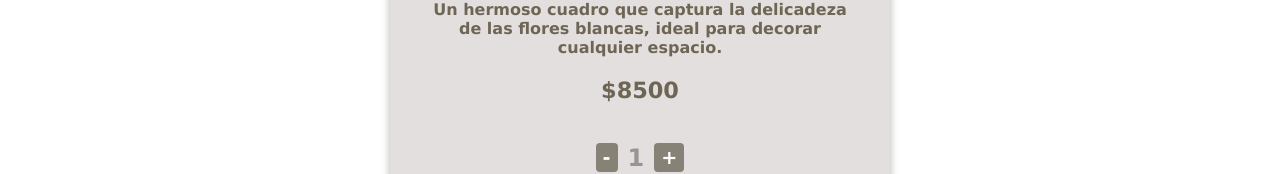
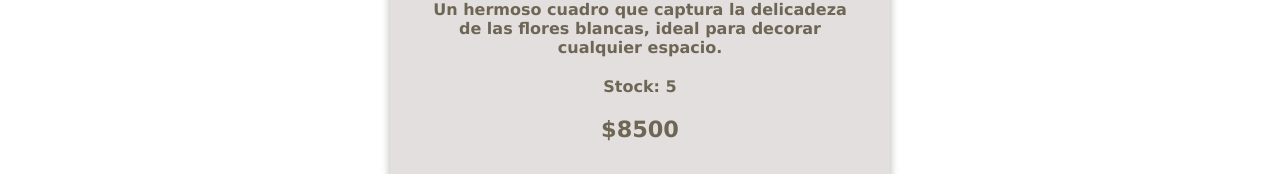
Before and after one commit to micapesciu/CreaTuLanding-Pesciullesi, a React (Vite) app: page /item/1 in a window 1280 px wide. Shown: the part 757-931 px from the top of the page. Built offline with nearby package versions, Linux system fonts and the light colour scheme.

Commit message:
Finalizacion entrega 2

```diff
--- a/src/App.jsx
+++ b/src/App.jsx
@@ -16,7 +16,7 @@ function App() {
           <Routes>
             <Route path='/' element={<ItemListContainer saludo="Bienvenidos a Dalia" />} />
             <Route path='/category/:categoryId' element={<ItemListContainer />} />
-            <Route path='/item/:itemId' element={<ItemDetailContainer />} />
+            <Route path='/item/:idCategory' element={<ItemDetailContainer />} />
             <Route path='*' element={<h1>404 NOT FOUND</h1>} />
           </Routes>
         </CartProvider>
--- a/src/components/Item/Item.jsx
+++ b/src/components/Item/Item.jsx
@@ -2,7 +2,7 @@ import React from 'react';
 import { Link } from 'react-router-dom';
 import './Item.css';
 
-const Item = ({ id, name, img, price, stock }) => {
+const Item = ({ id, name, img, price }) => {
     return (
         <article className='CardItem'>
             <header className='Header'>
--- a/src/components/ItemDetail/ItemDetail.jsx
+++ b/src/components/ItemDetail/ItemDetail.jsx
@@ -31,6 +31,7 @@ const ItemDetail = ({ id, name, img, category, description, price, stock }) => {
                 </picture>
                 <section>
                     <p className='Info'>{description}</p>
+                    <p className='Info'>Stock: {stock}</p>
                     <p className='Info Precio'>${price}</p>
                 </section>
                 <footer className='ItemFooter'>
--- a/src/components/ItemDetailContainer/ItemDetailContainer.jsx
+++ b/src/components/ItemDetailContainer/ItemDetailContainer.jsx
@@ -7,17 +7,17 @@ import { useParams } from 'react-router-dom'
 const ItemDetailContainer = () => {
     const [product, setProduct] = useState(null)
 
-    const { itemId } = useParams()
+    const { idCategory } = useParams()
 
     useEffect(() => {
-        getProductById(itemId)
+        getProductById(idCategory)
             .then(response => {
                 setProduct(response)
             })
             .catch(error => {
                 console.error(error)
             })
-    },  [itemId])
+    },  [idCategory])
 
     return(
         <div className='ItemDetailContainer'>
--- a/src/components/NavBar/NavBar.jsx
+++ b/src/components/NavBar/NavBar.jsx
@@ -1,13 +1,15 @@
 import logo from "../../assets/logo.png"
 import "./NavBar.css"
 import CartWidget from "../CartWidget/CartWidget.jsx"
-import { Link, NavLink } from "react-router-dom"
+import { NavLink } from "react-router-dom"
 
 const NavBar = () => {
     return (
         <nav className="navbar">
             <div className="logo">
-                <img src={logo} alt="Logo"/>
+                <NavLink to='/'>
+                    <img src={logo} alt="Logo"/>
+                </NavLink>
             </div>
             <div className="Categories">
                 <NavLink to='/' className='Option'>INICIO</NavLink>
```
